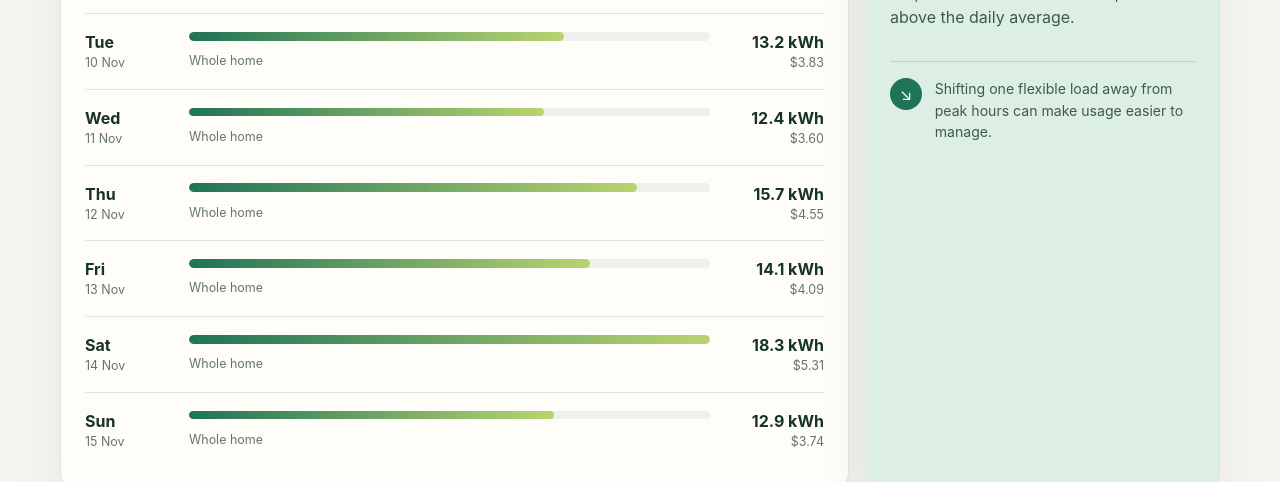
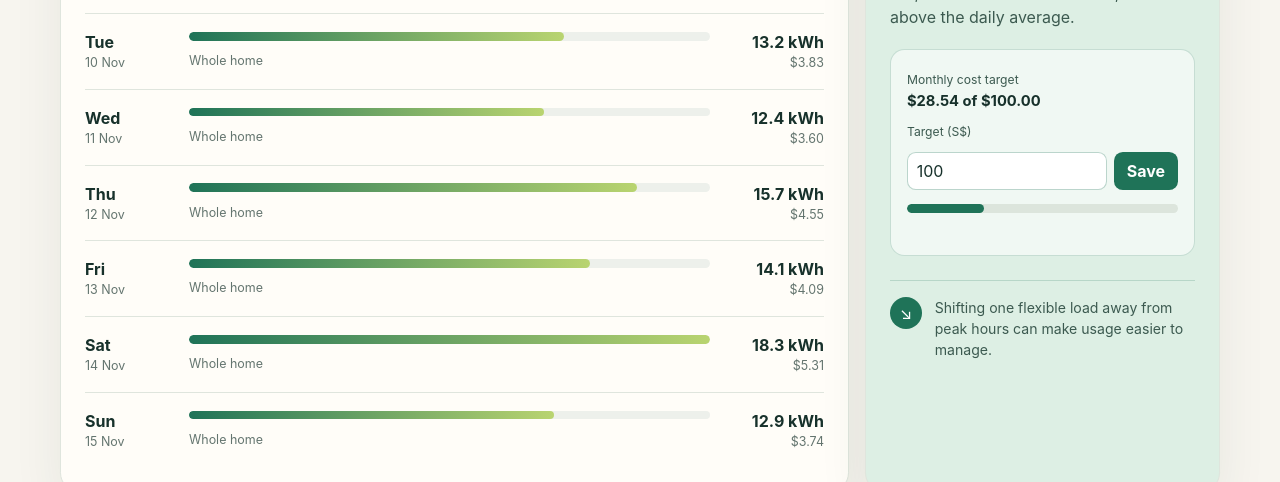
Before and after one commit to chocoHacks33/watt-watch-dashboard, a website: page index.html in a window 1280 px wide. Shown: the part 618-1100 px from the top of the page. Drawn offline with Linux system fonts and the light colour scheme.

Commit message:
Add persistent monthly cost target

```diff
--- a/app.js
+++ b/app.js
@@ -7,6 +7,9 @@ const readings = [
   { date: "2026-11-14", appliance: "Whole home", kwh: 18.3, cost: 5.31 },
   { date: "2026-11-15", appliance: "Whole home", kwh: 12.9, cost: 3.74 }
 ];
+
+const BUDGET_STORAGE_KEY = "watt-watch-monthly-budget";
+const DEFAULT_MONTHLY_BUDGET = 100;
 
 function parseLocalDate(value) {
   const [year, month, day] = value.split("-").map(Number);
@@ -40,6 +43,28 @@ function summarizeReadings(items) {
     dailyAverage: totalKwh / items.length,
     peak
   };
+}
+
+function normalizeBudget(value, fallback = DEFAULT_MONTHLY_BUDGET) {
+  const amount = Number(value);
+  return Number.isFinite(amount) && amount > 0 ? amount : fallback;
+}
+
+function calculateBudgetProgress(spent, budget) {
+  const safeBudget = normalizeBudget(budget);
+  return Math.min((Math.max(spent, 0) / safeBudget) * 100, 100);
+}
+
+function renderBudget(totalCost, budget) {
+  const safeBudget = normalizeBudget(budget);
+  const percentage = calculateBudgetProgress(totalCost, safeBudget);
+  const progress = document.querySelector("#budget-progress");
+
+  document.querySelector("#monthly-budget").value = String(safeBudget);
+  document.querySelector("#budget-progress-label").textContent =
+    `${formatCurrency(totalCost)} of ${formatCurrency(safeBudget)}`;
+  progress.setAttribute("aria-valuenow", String(Math.round(percentage)));
+  progress.querySelector("span").style.width = `${percentage}%`;
 }
 
 function renderSummary(items) {
@@ -104,6 +129,21 @@ function renderReadings(items) {
 function init() {
   renderSummary(readings);
   renderReadings(readings);
+
+  const totalCost = summarizeReadings(readings).totalCost;
+  const form = document.querySelector("#budget-form");
+  const input = document.querySelector("#monthly-budget");
+  const savedBudget = normalizeBudget(localStorage.getItem(BUDGET_STORAGE_KEY));
+  renderBudget(totalCost, savedBudget);
+
+  form.addEventListener("submit", (event) => {
+    event.preventDefault();
+    const budget = normalizeBudget(input.value, savedBudget);
+    localStorage.setItem(BUDGET_STORAGE_KEY, String(budget));
+    renderBudget(totalCost, budget);
+    document.querySelector("#budget-status").textContent =
+      `Monthly target saved at ${formatCurrency(budget)}.`;
+  });
 }
 
 if (typeof document !== "undefined") {
@@ -112,8 +152,11 @@ if (typeof document !== "undefined") {
 
 if (typeof module !== "undefined") {
   module.exports = {
+    BUDGET_STORAGE_KEY,
+    calculateBudgetProgress,
     formatCurrency,
     formatDate,
+    normalizeBudget,
     parseLocalDate,
     readings,
     summarizeReadings
--- a/index.html
+++ b/index.html
@@ -64,6 +64,31 @@
           <p class="eyebrow">Small next step</p>
           <h2 id="insight-title">Check the busiest circuit</h2>
           <p id="insight-copy">Your highest-use reading will appear here.</p>
+          <form id="budget-form" class="budget-card">
+            <div class="budget-heading">
+              <div>
+                <span>Monthly cost target</span>
+                <strong id="budget-progress-label">—</strong>
+              </div>
+              <label for="monthly-budget">Target (S$)</label>
+              <div class="budget-input">
+                <input id="monthly-budget" name="monthlyBudget" type="number" min="1" step="1" value="100" required>
+                <button type="submit">Save</button>
+              </div>
+            </div>
+            <div
+              id="budget-progress"
+              class="budget-progress"
+              role="progressbar"
+              aria-label="Monthly cost target used"
+              aria-valuemin="0"
+              aria-valuemax="100"
+              aria-valuenow="0"
+            >
+              <span></span>
+            </div>
+            <p id="budget-status" class="budget-status" aria-live="polite"></p>
+          </form>
           <div class="tip">
             <span aria-hidden="true">↘</span>
             <p>Shifting one flexible load away from peak hours can make usage easier to manage.</p>
--- a/styles.css
+++ b/styles.css
@@ -249,8 +249,89 @@ h2 {
 }
 
 .insight-panel > p:not(.eyebrow) {
-  margin: 1rem 0 2rem;
+  margin: 1rem 0 1.25rem;
   color: #3c5a50;
+}
+
+.budget-card {
+  margin-bottom: 1.5rem;
+  padding: 1rem;
+  border: 1px solid rgba(31, 115, 88, 0.2);
+  border-radius: 0.9rem;
+  background: rgba(255, 255, 255, 0.55);
+}
+
+.budget-heading {
+  display: grid;
+  gap: 0.65rem;
+}
+
+.budget-heading span,
+.budget-heading label,
+.budget-status {
+  color: #3c5a50;
+  font-size: 0.76rem;
+}
+
+.budget-heading strong {
+  display: block;
+  font-size: 0.92rem;
+}
+
+.budget-input {
+  display: flex;
+  gap: 0.4rem;
+}
+
+.budget-input input,
+.budget-input button {
+  min-height: 2.35rem;
+  border: 1px solid rgba(31, 115, 88, 0.3);
+  border-radius: 0.55rem;
+}
+
+.budget-input input {
+  width: 100%;
+  min-width: 0;
+  padding: 0.4rem 0.55rem;
+  background: white;
+  color: var(--ink);
+}
+
+.budget-input button {
+  padding-inline: 0.75rem;
+  background: var(--green);
+  color: white;
+  cursor: pointer;
+  font-weight: 700;
+}
+
+.budget-input input:focus-visible,
+.budget-input button:focus-visible {
+  outline: 3px solid var(--lime);
+  outline-offset: 2px;
+}
+
+.budget-progress {
+  height: 0.55rem;
+  margin-top: 0.85rem;
+  overflow: hidden;
+  border-radius: 999px;
+  background: #dce5dc;
+}
+
+.budget-progress span {
+  display: block;
+  width: 0;
+  height: 100%;
+  border-radius: inherit;
+  background: var(--green);
+  transition: width 180ms ease;
+}
+
+.budget-status {
+  min-height: 1.15rem;
+  margin: 0.5rem 0 0;
 }
 
 .tip {
```
Also changed, not shown: tests/app.test.js (+16 -0 lines), README.md.
